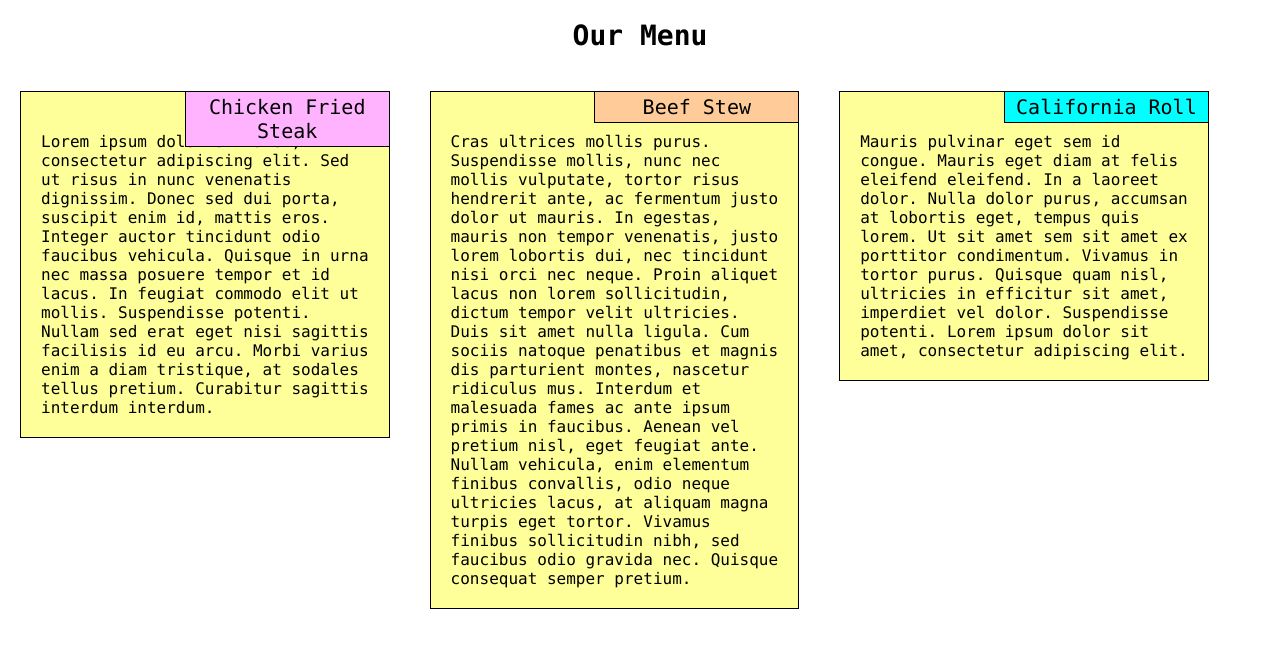
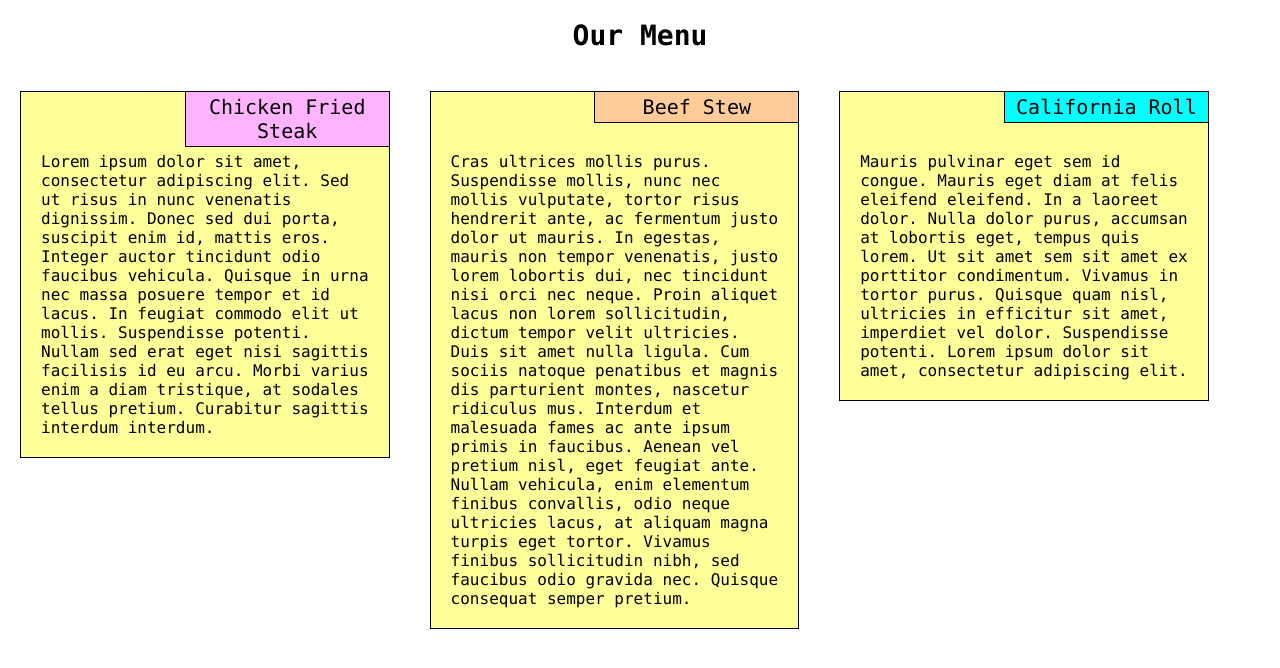
Before and after one commit to kindlydude/Html-Css-Js-JH-Course, a plain HTML site: page Module2-Assignment2/index.html in a window 1280 px wide. Drawn offline with Linux system fonts and the light colour scheme.

Commit message:
Update site.css

```diff
--- a/Module2-Assignment2/css/site.css
+++ b/Module2-Assignment2/css/site.css
@@ -18,7 +18,7 @@ div #div1{
 section{
   margin: 20px;
   border: 1px solid black;
-  padding: 40px 20px 20px 20px;
+  padding: 60px 20px 20px 20px;
   background-color: #ffff99;
 }
 p {
```
